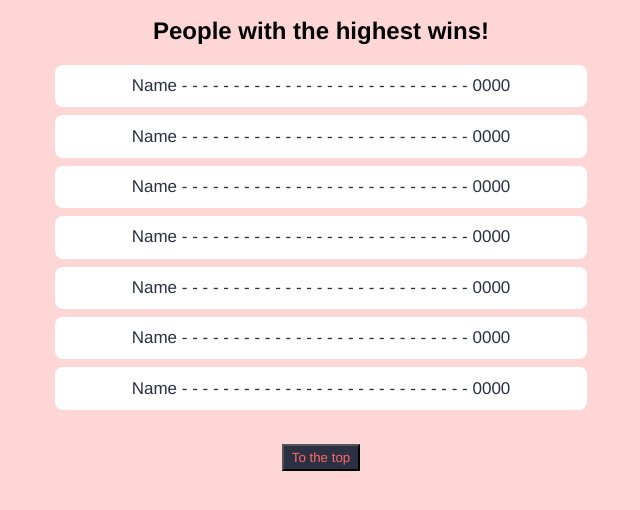
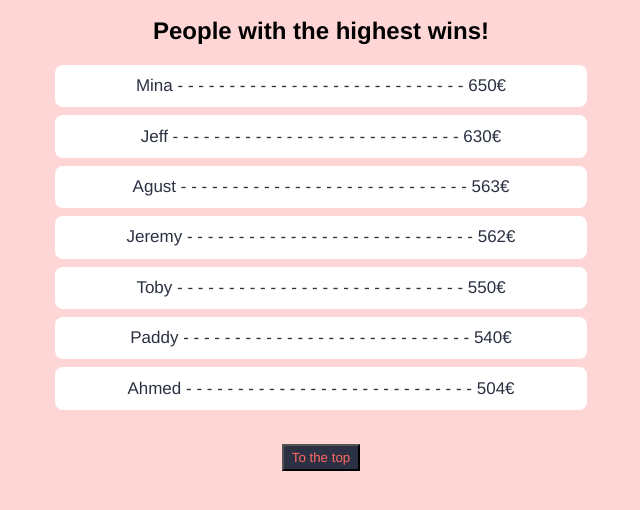
Before and after one commit to Julia-wr/ju1-gis, a plain HTML site: page Highscores.html in a window 1280 px wide. Shown: the part 108-618 px from the top of the page, without its empty margins (327-967 px from the left). Drawn offline with Linux system fonts and the light colour scheme.

Commit message:
abgabe final

```diff
--- a/Highscores.html
+++ b/Highscores.html
@@ -17,13 +17,13 @@
 
     <div class="centered">
       <h2>People with the highest wins!</h2>
-      <p class="score">Name - - - - - - - - - - - - - - - - - - - - - - - - - - - - 0000</p>
-      <p class="score">Name - - - - - - - - - - - - - - - - - - - - - - - - - - - - 0000</p>
-      <p class="score">Name - - - - - - - - - - - - - - - - - - - - - - - - - - - - 0000</p>
-      <p class="score">Name - - - - - - - - - - - - - - - - - - - - - - - - - - - - 0000</p>
-      <p class="score">Name - - - - - - - - - - - - - - - - - - - - - - - - - - - - 0000</p>
-      <p class="score">Name - - - - - - - - - - - - - - - - - - - - - - - - - - - - 0000</p>
-      <p class="score">Name - - - - - - - - - - - - - - - - - - - - - - - - - - - - 0000</p>
+      <p class="score">Mina - - - - - - - - - - - - - - - - - - - - - - - - - - - - 650€</p>
+      <p class="score">Jeff - - - - - - - - - - - - - - - - - - - - - - - - - - - - 630€</p>
+      <p class="score">Agust - - - - - - - - - - - - - - - - - - - - - - - - - - - - 563€</p>
+      <p class="score">Jeremy - - - - - - - - - - - - - - - - - - - - - - - - - - - - 562€</p>
+      <p class="score">Toby - - - - - - - - - - - - - - - - - - - - - - - - - - - - 550€</p>
+      <p class="score">Paddy - - - - - - - - - - - - - - - - - - - - - - - - - - - - 540€</p>
+      <p class="score">Ahmed - - - - - - - - - - - - - - - - - - - - - - - - - - - - 504€</p>
         <br>
       <a href="#top">
         <button>To the top</button>
--- a/styles.css
+++ b/styles.css
@@ -70,7 +70,7 @@ button{
     background-color: #2B3142;
     padding: 0.25rem 0.5rem;
     margin-top: 1rem;
-    transition: all 0.4s;
+    transition: all 0.35s;
 }
 
 button:hover{
@@ -111,7 +111,6 @@ button:hover{
 
 .shgr{
     animation: shgr 4s linear infinite;
-    text-align: center;
 }
 
 #slotmachine{
```
